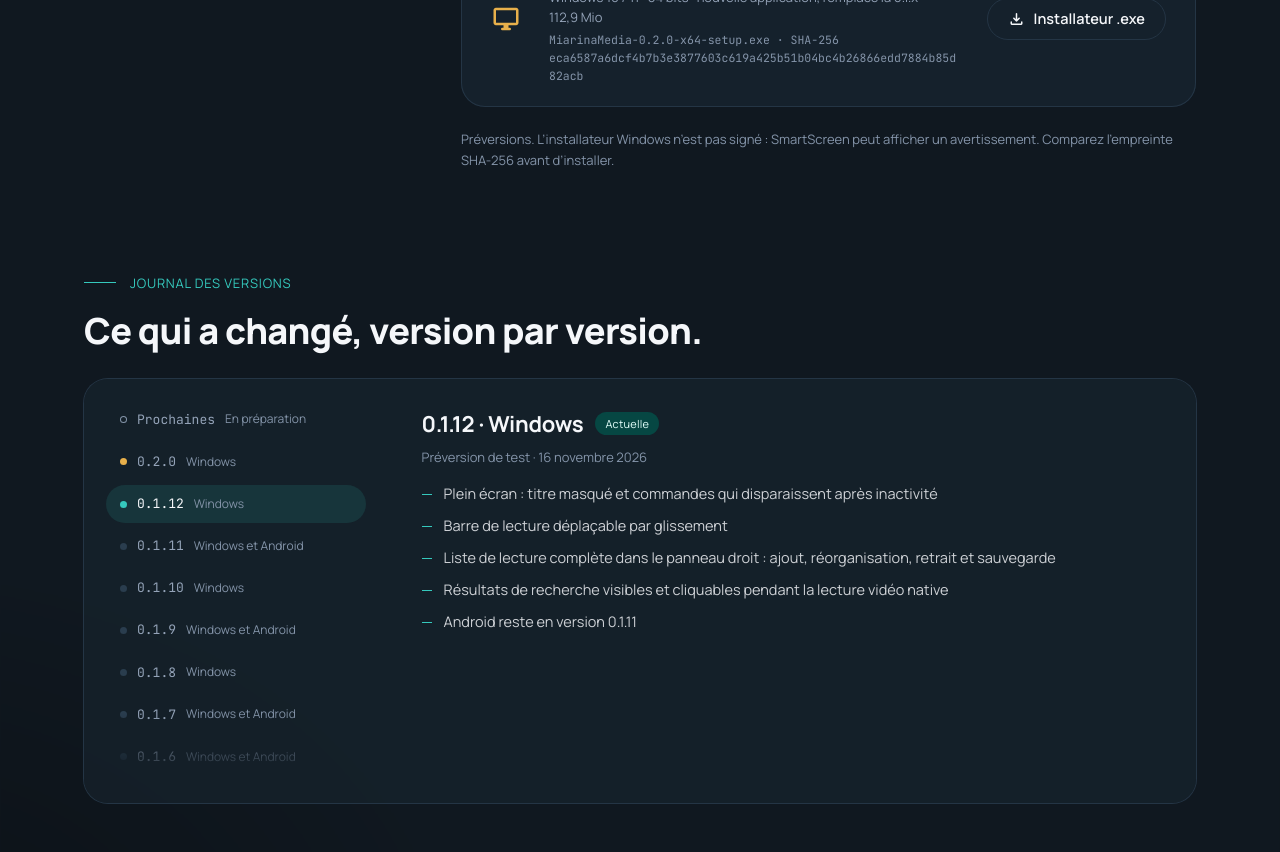
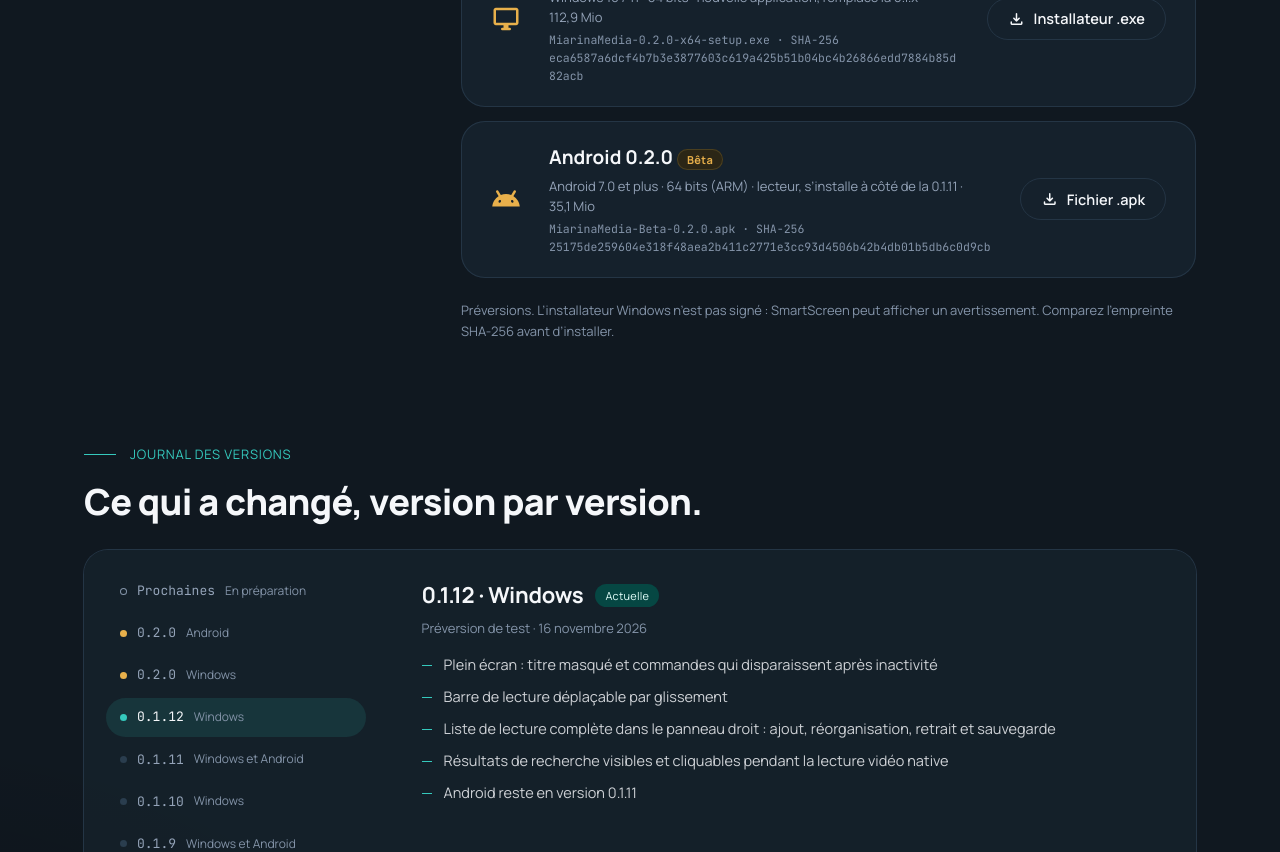
Before and after one commit to harinand-geek/miarina-media, a React (Vite) app in the folder apps/website/: page / in a window 1280 px wide. Shown: the part 4520-5372 px from the top of the page. Built offline with nearby package versions, Linux system fonts and the light colour scheme.

Commit message:
feat(website): Android 0.2.0 beta (player) next to 0.1.11
Download row, release notes and licences (sources: tag
android-beta-0.2.0). Downloads come in a later beta.

```diff
--- a/apps/website/src/pages/Home.tsx
+++ b/apps/website/src/pages/Home.tsx
@@ -273,6 +273,25 @@ export function Home({ lang = 'fr' }: { lang?: Lang }) {
               {t.dlWindowsCta}
             </a>
           </div>
+          <div className="lp-dl-row is-beta" data-reveal="60">
+            <Icon name="android" className="lp-dl-icon" />
+            <div className="lp-dl-info">
+              <span className="lp-dl-title">
+                Android {RELEASE.androidBeta.version}{' '}
+                <span className="lp-dl-badge is-beta">{t.dlBetaBadge}</span>
+              </span>
+              <span className="lp-dl-req">
+                {t.dlAndroidBetaReq} · {RELEASE.androidBeta.size}
+              </span>
+              <span className="lp-dl-hash">
+                {RELEASE.androidBeta.name} · SHA-256 {RELEASE.androidBeta.sha256}
+              </span>
+            </div>
+            <a href={downloadUrl(RELEASE.androidBeta)} className="btn btn-secondary" download>
+              <Icon name="download" />
+              {t.dlAndroidCta}
+            </a>
+          </div>
           <p className="lp-dl-note">{t.dlNote}</p>
         </div>
       </section>
--- a/apps/website/src/pages/Licences.tsx
+++ b/apps/website/src/pages/Licences.tsx
@@ -43,6 +43,21 @@ export function Licences() {
             modification, selon les termes de la licence Visual Studio.
           </li>
         </ul>
+        <h2>Application Android 0.2.0 (bêta)</h2>
+        <p>
+          Miarina Media Bêta pour Android est sous GPL-3.0-only. Ses sources exactes sont à
+          l’étiquette{' '}
+          <a href="https://github.com/harinand-geek/miarina-media/tree/android-beta-0.2.0">
+            android-beta-0.2.0
+          </a>{' '}
+          du dépôt et dans l’
+          <a href="/downloads/MiarinaMedia-Beta-0.2.0-source.tar.gz">
+            archive du code de la bêta Android 0.2.0
+          </a>
+          . Elle est construite avec Flutter (licence BSD) et flutter_rust_bridge (MIT) ; son
+          lecteur utilise AndroidX Media3 (Apache 2.0) ; son interface, les icônes Phosphor (MIT).
+          Elle n’embarque ni yt-dlp, ni Python, ni FFmpeg.
+        </p>
         <p>
           <a href="/downloads/MiarinaMedia-0.1.12-source.tar.gz">
             Archive du code de l’application Windows 0.1.12
--- a/apps/website/src/pages/homeContent.ts
+++ b/apps/website/src/pages/homeContent.ts
@@ -67,6 +67,7 @@ export interface LandingText {
   dlSuggested: string;
   dlBetaReq: string;
   dlBetaBadge: string;
+  dlAndroidBetaReq: string;
   verKicker: string;
   verTitle: string;
   verCurrent: string;
@@ -197,7 +198,7 @@ export const LANDING: Record<Lang, LandingText> = {
           'L’extension pour Chrome et Edge n’est pas reprise. L’installateur est plus gros (113 Mio). Android reste en 0.1.11.',
         ],
       ],
-      how: 'Depuis la 0.1.x : Réglages › Mises à jour, canal Bêta. Ou téléchargez l’installateur.',
+      how: 'Depuis la 0.1.x : Réglages › Mises à jour, canal Bêta. Ou téléchargez l’installateur. Sur Android, Miarina Media Bêta s’installe à côté de la 0.1.11.',
       cta: 'Essayer la bêta',
     },
     libKicker: 'Bibliothèque et lecteur',
@@ -234,6 +235,8 @@ export const LANDING: Record<Lang, LandingText> = {
     dlSuggested: 'Pour cet appareil',
     dlBetaReq: 'Windows 10 / 11 · 64 bits · nouvelle application, remplace la 0.1.x',
     dlBetaBadge: 'Bêta',
+    dlAndroidBetaReq:
+      'Android 7.0 et plus · 64 bits (ARM) · lecteur, s’installe à côté de la 0.1.11',
     dlWindowsCta: 'Installateur .exe',
     dlAndroidCta: 'Fichier .apk',
     dlNote:
@@ -360,7 +363,7 @@ export const LANDING: Record<Lang, LandingText> = {
           'The Chrome and Edge extension is not carried over. The installer is larger (113 MiB). Android stays on 0.1.11.',
         ],
       ],
-      how: 'From 0.1.x: Settings › Updates, Beta channel. Or download the installer.',
+      how: 'From 0.1.x: Settings › Updates, Beta channel. Or download the installer. On Android, Miarina Media Beta installs next to 0.1.11.',
       cta: 'Try the beta',
     },
     libKicker: 'Library and player',
@@ -396,6 +399,7 @@ export const LANDING: Record<Lang, LandingText> = {
     dlSuggested: 'For this device',
     dlBetaReq: 'Windows 10 / 11 · 64-bit · new app, replaces 0.1.x',
     dlBetaBadge: 'Beta',
+    dlAndroidBetaReq: 'Android 7.0 or later · 64-bit (ARM) · player, installs next to 0.1.11',
     dlWindowsCta: '.exe installer',
     dlAndroidCta: '.apk file',
     dlNote:
--- a/apps/website/src/release.ts
+++ b/apps/website/src/release.ts
@@ -24,6 +24,13 @@ export const RELEASE = {
     name: 'MiarinaMedia-0.2.0-x64-setup.exe',
     size: '112,9 Mio',
     sha256: 'eca6587a6dcf4b7b3e3877603c619a425b51b04bc4b26866edd7884b85d82acb',
+  } satisfies ReleaseFile,
+  /** Android beta, a separate app installed next to the stable one. */
+  androidBeta: {
+    version: '0.2.0',
+    name: 'MiarinaMedia-Beta-0.2.0.apk',
+    size: '35,1 Mio',
+    sha256: '25175de259604e318f48aea2b411c2771e3cc93d4506b42b4db01b5db6c0d9cb',
   } satisfies ReleaseFile,
   android: {
     version: '0.1.11',
@@ -56,6 +63,19 @@ export const CHANGELOG: Release[] = [
       'Android : essais sur téléphone réel (Bluetooth, appels, écran verrouillé) et autres qualités audio',
       'Android : onglets et historique du navigateur, import et export M3U',
       'Fondu entre les titres (désactivé par défaut)',
+    ],
+  },
+  {
+    name: '0.2.0 · Android',
+    date: 'Bêta · 21 novembre 2026',
+    beta: true,
+    items: [
+      'Miarina Media Bêta : nouvelle application Android, installée à côté de la 0.1.11 sans la remplacer ni toucher à ses données',
+      'La musique et les vidéos du téléphone, avec votre autorisation et en lecture seule : titres, albums, artistes, pochettes et durées',
+      'Écouter en trois onglets : Musique, Cinéma et Focus, avec le lecteur, le mini-lecteur et les commandes de l’écran verrouillé',
+      '« Ouvrir avec Miarina Media Bêta » pour la musique et les vidéos venant d’autres applications',
+      'Le téléchargement depuis un lien arrive dans une prochaine bêta ; il reste disponible dans la 0.1.11',
+      'Téléphones Android 64 bits (ARM)',
     ],
   },
   {
```
